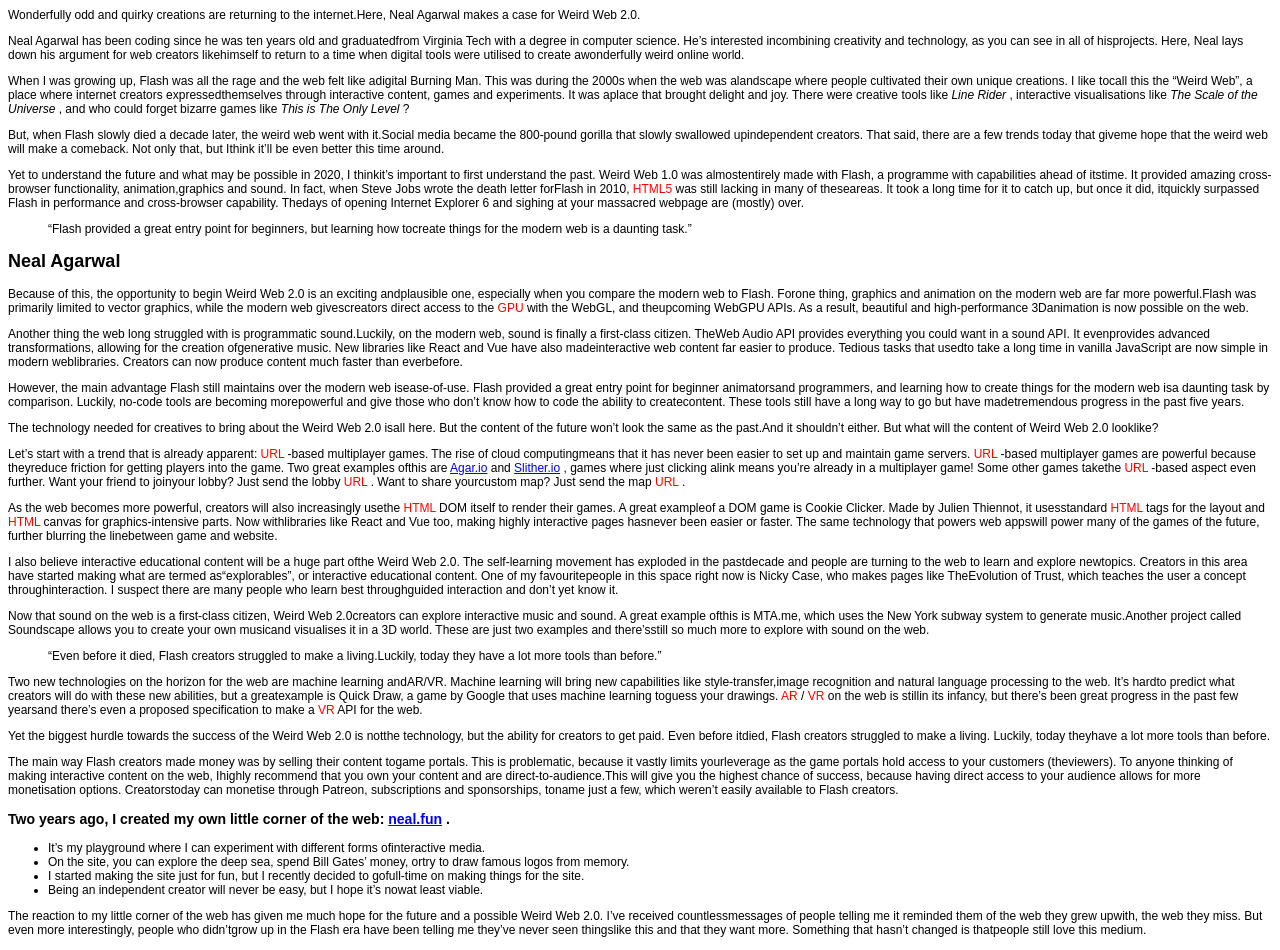
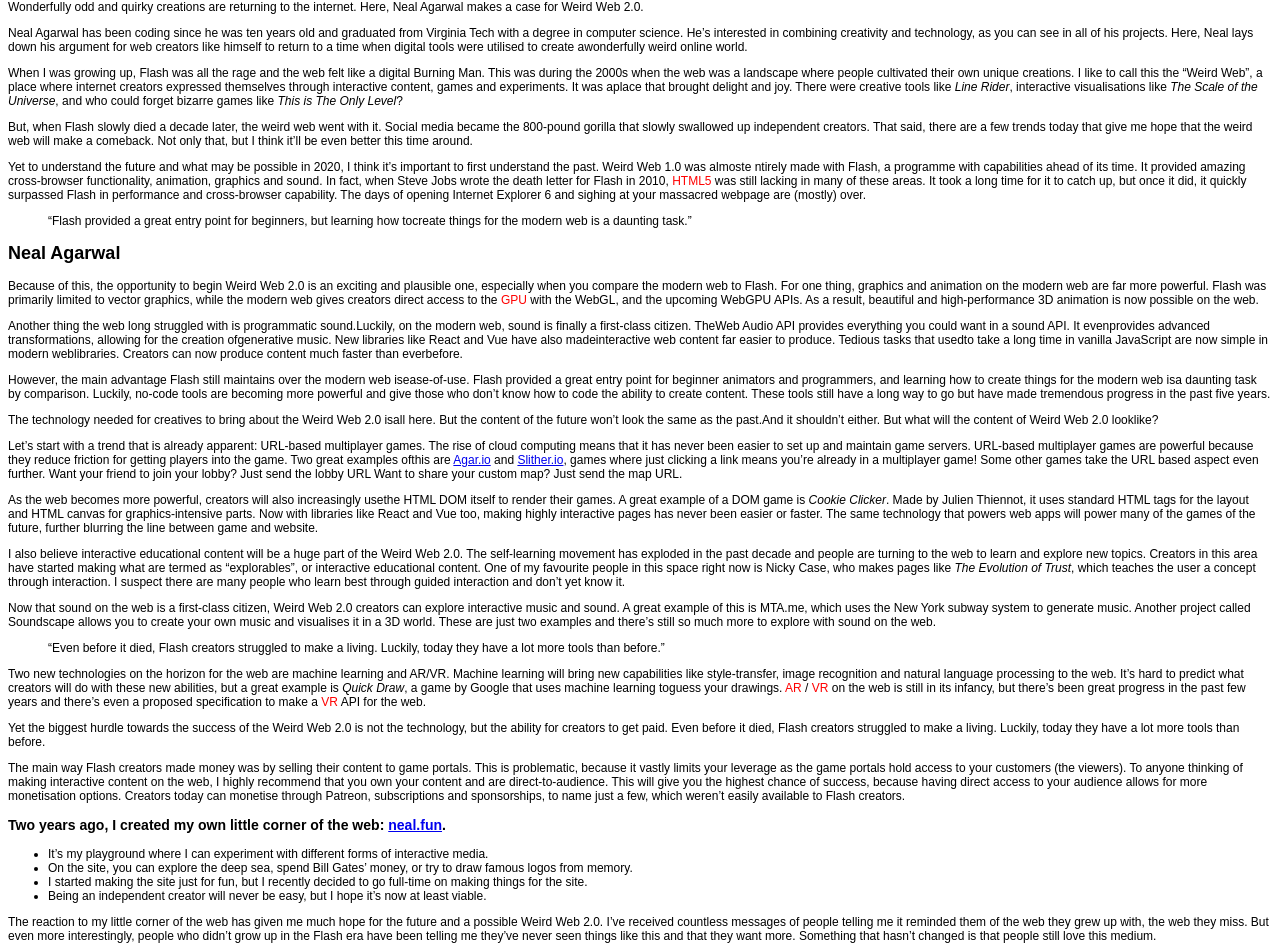
Before and after one commit to mrartmonitor/css-zen-garden, a plain HTML site: page index.html in a window 1280 px wide. Shown: the part 52-1002 px from the top of the page. Drawn offline with Linux system fonts and the light colour scheme.

Commit message:
Update index.html

```diff
--- a/index.html
+++ b/index.html
@@ -1,4 +1,3 @@
-<!DOCTYPE html>
 <html>
 	<head>
 		<meta charset="utf-8" />
@@ -6,72 +5,65 @@
 		<link rel="stylesheet" media="screen" href="style.css" />
 		<meta name="viewport" content="width=device-width, initial-scale=1.0" />
 	</head>
-	<!--And a few tips on building your CSS file:- use :first-child, :last-child and :nth-child to get at non-classed elements- use ::before and ::after to create pseudo-elements for extra styling- use multiple background images to apply as many as you need to any element- use the Kellum Method for image replacement, if still needed. http://goo.gl/GXxdI- don't rely on the extra divs at the bottom. Use ::before and ::after instead.-->
 	<body>
 		<header>
 			<h1>Can the Weird Web make a comeback in 2020?</h1>
 			<p class="preamble">
-				Wonderfully odd and quirky creations are returning to the internet.Here,
-				Neal Agarwal makes a case for Weird Web 2.0.
+				Wonderfully odd and quirky creations are returning to the internet.
+				Here, Neal Agarwal makes a case for Weird Web 2.0.
 			</p>
 		</header>
 		<main>
 			<p>
-				Neal Agarwal has been coding since he was ten years old and
-				graduatedfrom Virginia Tech with a degree in computer science. He’s
-				interested incombining creativity and technology, as you can see in all
-				of hisprojects. Here, Neal lays down his argument for web creators
-				likehimself to return to a time when digital tools were utilised to
-				create awonderfully weird online world.
+				Neal Agarwal has been coding since he was ten years old and graduated
+				from Virginia Tech with a degree in computer science. He’s interested in
+				combining creativity and technology, as you can see in all of his
+				projects. Here, Neal lays down his argument for web creators like
+				himself to return to a time when digital tools were utilised to create
+				awonderfully weird online world.
 			</p>
 			<p>
-				When I was growing up, Flash was all the rage and the web felt like
-				adigital Burning Man. This was during the 2000s when the web was
-				alandscape where people cultivated their own unique creations. I like
-				tocall this the “Weird Web”, a place where internet creators
-				expressedthemselves through interactive content, games and experiments.
-				It was aplace that brought delight and joy. There were creative tools
-				like
-				<em>Line Rider</em>
-				, interactive visualisations like
-				<em>The Scale of the Universe</em>
-				, and who could forget bizarre games like
-				<em>This is The Only Level</em>
-				?
+				When I was growing up, Flash was all the rage and the web felt like a
+				digital Burning Man. This was during the 2000s when the web was a
+				landscape where people cultivated their own unique creations. I like to
+				call this the “Weird Web”, a place where internet creators expressed
+				themselves through interactive content, games and experiments. It was
+				aplace that brought delight and joy. There were creative tools like
+				<em>Line Rider</em>, interactive visualisations like
+				<em>The Scale of the Universe</em>, and who could forget bizarre games
+				like <em>This is The Only Level</em>?
 			</p>
 			<p>
-				But, when Flash slowly died a decade later, the weird web went with
-				it.Social media became the 800-pound gorilla that slowly swallowed
-				upindependent creators. That said, there are a few trends today that
-				giveme hope that the weird web will make a comeback. Not only that, but
-				Ithink it’ll be even better this time around.
+				But, when Flash slowly died a decade later, the weird web went with it.
+				Social media became the 800-pound gorilla that slowly swallowed up
+				independent creators. That said, there are a few trends today that give
+				me hope that the weird web will make a comeback. Not only that, but I
+				think it’ll be even better this time around.
 			</p>
 			<p>
-				Yet to understand the future and what may be possible in 2020, I
-				thinkit’s important to first understand the past. Weird Web 1.0 was
-				almostentirely made with Flash, a programme with capabilities ahead of
-				itstime. It provided amazing cross-browser functionality,
-				animation,graphics and sound. In fact, when Steve Jobs wrote the death
-				letter forFlash in 2010,
-				<abbr>HTML5</abbr>
-				was still lacking in many of theseareas. It took a long time for it to
-				catch up, but once it did, itquickly surpassed Flash in performance and
-				cross-browser capability. Thedays of opening Internet Explorer 6 and
-				sighing at your massacred webpage are (mostly) over.
+				Yet to understand the future and what may be possible in 2020, I think
+				it’s important to first understand the past. Weird Web 1.0 was almoste
+				ntirely made with Flash, a programme with capabilities ahead of its
+				time. It provided amazing cross-browser functionality, animation,
+				graphics and sound. In fact, when Steve Jobs wrote the death letter for
+				Flash in 2010, <abbr>HTML5</abbr> was still lacking in many of these
+				areas. It took a long time for it to catch up, but once it did, it
+				quickly surpassed Flash in performance and cross-browser capability. The
+				days of opening Internet Explorer 6 and sighing at your massacred
+				webpage are (mostly) over.
 			</p>
 			<blockquote>
 				“Flash provided a great entry point for beginners, but learning how
 				tocreate things for the modern web is a daunting task.”
 			</blockquote>
 			<h2>Neal Agarwal</h2>
-			Because of this, the opportunity to begin Weird Web 2.0 is an exciting
-			andplausible one, especially when you compare the modern web to Flash.
-			Forone thing, graphics and animation on the modern web are far more
-			powerful.Flash was primarily limited to vector graphics, while the modern
-			web givescreators direct access to the
-			<abbr>GPU</abbr>
-			with the WebGL, and theupcoming WebGPU APIs. As a result, beautiful and
-			high-performance 3Danimation is now possible on the web.
+			Because of this, the opportunity to begin Weird Web 2.0 is an exciting and
+			plausible one, especially when you compare the modern web to Flash. For
+			one thing, graphics and animation on the modern web are far more powerful.
+			Flash was primarily limited to vector graphics, while the modern web gives
+			creators direct access to the <abbr>GPU</abbr> with the WebGL, and the
+			upcoming WebGPU APIs. As a result, beautiful and high-performance 3D
+			animation is now possible on the web.
 			<p>
 				Another thing the web long struggled with is programmatic sound.Luckily,
 				on the modern web, sound is finally a first-class citizen. TheWeb Audio
@@ -84,12 +76,12 @@
 			</p>
 			<p>
 				However, the main advantage Flash still maintains over the modern web
-				isease-of-use. Flash provided a great entry point for beginner
-				animatorsand programmers, and learning how to create things for the
-				modern web isa daunting task by comparison. Luckily, no-code tools are
-				becoming morepowerful and give those who don’t know how to code the
-				ability to createcontent. These tools still have a long way to go but
-				have madetremendous progress in the past five years.
+				isease-of-use. Flash provided a great entry point for beginner animators
+				and programmers, and learning how to create things for the modern web
+				isa daunting task by comparison. Luckily, no-code tools are becoming
+				more powerful and give those who don’t know how to code the ability to
+				create content. These tools still have a long way to go but have made
+				tremendous progress in the past five years.
 			</p>
 			<p>
 				The technology needed for creatives to bring about the Weird Web 2.0
@@ -98,141 +90,122 @@
 				looklike?
 			</p>
 			<p>
-				Let’s start with a trend that is already apparent:
-				<abbr>URL</abbr>
-				-based multiplayer games. The rise of cloud computingmeans that it has
-				never been easier to set up and maintain game servers.
-				<abbr>URL</abbr>
-				-based multiplayer games are powerful because theyreduce friction for
-				getting players into the game. Two great examples ofthis are
-				<a href="https://agar.io">Agar.io</a>
-				and
-				<a href="https://slither.io">Slither.io</a>
-				, games where just clicking alink means you’re already in a multiplayer
-				game! Some other games takethe
-				<abbr>URL</abbr>
-				-based aspect even further. Want your friend to joinyour lobby? Just
-				send the lobby
-				<abbr>URL</abbr>
-				. Want to share yourcustom map? Just send the map
-				<abbr>URL</abbr>
-				.
+				Let’s start with a trend that is already apparent: URL-based multiplayer
+				games. The rise of cloud computing means that it has never been easier
+				to set up and maintain game servers. URL-based multiplayer games are
+				powerful because they reduce friction for getting players into the game.
+				Two great examples ofthis are <a href="https://agar.io">Agar.io</a> and
+				<a href="https://slither.io">Slither.io</a>, games where just clicking a
+				link means you’re already in a multiplayer game! Some other games take
+				the URL based aspect even further. Want your friend to join your lobby?
+				Just send the lobby URL Want to share your custom map? Just send the map
+				URL.
 			</p>
 			<p>
 				As the web becomes more powerful, creators will also increasingly usethe
-				<abbr>HTML</abbr>
-				DOM itself to render their games. A great exampleof a DOM game is Cookie
-				Clicker. Made by Julien Thiennot, it usesstandard
-				<abbr>HTML</abbr>
-				tags for the layout and
-				<abbr>HTML</abbr>
-				canvas for graphics-intensive parts. Now withlibraries like React and
-				Vue too, making highly interactive pages hasnever been easier or faster.
-				The same technology that powers web appswill power many of the games of
-				the future, further blurring the linebetween game and website.
+				HTML DOM itself to render their games. A great example of a DOM game is
+				<em>Cookie Clicker</em>. Made by Julien Thiennot, it uses standard HTML
+				tags for the layout and HTML canvas for graphics-intensive parts. Now
+				with libraries like React and Vue too, making highly interactive pages
+				has never been easier or faster. The same technology that powers web
+				apps will power many of the games of the future, further blurring the
+				line between game and website.
 			</p>
 			<p>
-				I also believe interactive educational content will be a huge part ofthe
-				Weird Web 2.0. The self-learning movement has exploded in the pastdecade
-				and people are turning to the web to learn and explore newtopics.
-				Creators in this area have started making what are termed
-				as“explorables”, or interactive educational content. One of my
-				favouritepeople in this space right now is Nicky Case, who makes pages
-				like TheEvolution of Trust, which teaches the user a concept
-				throughinteraction. I suspect there are many people who learn best
-				throughguided interaction and don’t yet know it.
+				I also believe interactive educational content will be a huge part of
+				the Weird Web 2.0. The self-learning movement has exploded in the past
+				decade and people are turning to the web to learn and explore new
+				topics. Creators in this area have started making what are termed as
+				“explorables”, or interactive educational content. One of my favourite
+				people in this space right now is Nicky Case, who makes pages like
+				<em>The Evolution of Trust</em>, which teaches the user a concept
+				through interaction. I suspect there are many people who learn best
+				through guided interaction and don’t yet know it.
 			</p>
 			<p>
-				Now that sound on the web is a first-class citizen, Weird Web
-				2.0creators can explore interactive music and sound. A great example
-				ofthis is MTA.me, which uses the New York subway system to generate
-				music.Another project called Soundscape allows you to create your own
-				musicand visualises it in a 3D world. These are just two examples and
-				there’sstill so much more to explore with sound on the web.
+				Now that sound on the web is a first-class citizen, Weird Web 2.0
+				creators can explore interactive music and sound. A great example of
+				this is MTA.me, which uses the New York subway system to generate music.
+				Another project called Soundscape allows you to create your own music
+				and visualises it in a 3D world. These are just two examples and there’s
+				still so much more to explore with sound on the web.
 			</p>
 			<blockquote>
-				“Even before it died, Flash creators struggled to make a living.Luckily,
-				today they have a lot more tools than before.”
+				“Even before it died, Flash creators struggled to make a living.
+				Luckily, today they have a lot more tools than before.”
 			</blockquote>
 			<p>
-				Two new technologies on the horizon for the web are machine learning
-				andAR/VR. Machine learning will bring new capabilities like
-				style-transfer,image recognition and natural language processing to the
-				web. It’s hardto predict what creators will do with these new abilities,
-				but a greatexample is Quick Draw, a game by Google that uses machine
-				learning toguess your drawings.
-				<abbr>AR</abbr>
-				/
-				<abbr>VR</abbr>
-				on the web is stillin its infancy, but there’s been great progress in
-				the past few yearsand there’s even a proposed specification to make a
-				<abbr>VR</abbr>
-				API for the web.
+				Two new technologies on the horizon for the web are machine learning and
+				AR/VR. Machine learning will bring new capabilities like style-transfer,
+				image recognition and natural language processing to the web. It’s hard
+				to predict what creators will do with these new abilities, but a great
+				example is <em>Quick Draw</em>, a game by Google that uses machine
+				learning toguess your drawings. <abbr>AR</abbr> / <abbr>VR</abbr> on the
+				web is still in its infancy, but there’s been great progress in the past
+				few years and there’s even a proposed specification to make a
+				<abbr>VR</abbr> API for the web.
 			</p>
 			<p>
-				Yet the biggest hurdle towards the success of the Weird Web 2.0 is
-				notthe technology, but the ability for creators to get paid. Even before
-				itdied, Flash creators struggled to make a living. Luckily, today
-				theyhave a lot more tools than before.
+				Yet the biggest hurdle towards the success of the Weird Web 2.0 is not
+				the technology, but the ability for creators to get paid. Even before it
+				died, Flash creators struggled to make a living. Luckily, today they
+				have a lot more tools than before.
 			</p>
 			<p>
-				The main way Flash creators made money was by selling their content
-				togame portals. This is problematic, because it vastly limits
-				yourleverage as the game portals hold access to your customers
-				(theviewers). To anyone thinking of making interactive content on the
-				web, Ihighly recommend that you own your content and are
-				direct-to-audience.This will give you the highest chance of success,
-				because having direct access to your audience allows for more
-				monetisation options. Creatorstoday can monetise through Patreon,
-				subscriptions and sponsorships, toname just a few, which weren’t easily
-				available to Flash creators.
+				The main way Flash creators made money was by selling their content to
+				game portals. This is problematic, because it vastly limits your
+				leverage as the game portals hold access to your customers (the
+				viewers). To anyone thinking of making interactive content on the web, I
+				highly recommend that you own your content and are direct-to-audience.
+				This will give you the highest chance of success, because having direct
+				access to your audience allows for more monetisation options. Creators
+				today can monetise through Patreon, subscriptions and sponsorships, to
+				name just a few, which weren’t easily available to Flash creators.
 			</p>
 			<h3>
 				Two years ago, I created my own little corner of the web:
-				<a href="http://neal.fun">neal.fun</a>
-				.
+				<a href="http://neal.fun">neal.fun</a>.
 			</h3>
 			<ul>
 				<li>
-					It’s my playground where I can experiment with different forms
-					ofinteractive media.
+					It’s my playground where I can experiment with different forms of
+					interactive media.
 				</li>
 				<li>
-					On the site, you can explore the deep sea, spend Bill Gates’ money,
-					ortry to draw famous logos from memory.
+					On the site, you can explore the deep sea, spend Bill Gates’ money, or
+					try to draw famous logos from memory.
 				</li>
 				<li>
-					I started making the site just for fun, but I recently decided to
-					gofull-time on making things for the site.
+					I started making the site just for fun, but I recently decided to go
+					full-time on making things for the site.
 				</li>
 				<li>
-					Being an independent creator will never be easy, but I hope it’s nowat
-					least viable.
+					Being an independent creator will never be easy, but I hope it’s now
+					at least viable.
 				</li>
 			</ul>
 			<p>
 				The reaction to my little corner of the web has given me much hope for
-				the future and a possible Weird Web 2.0. I’ve received countlessmessages
-				of people telling me it reminded them of the web they grew upwith, the
-				web they miss. But even more interestingly, people who didn’tgrow up in
-				the Flash era have been telling me they’ve never seen thingslike this
-				and that they want more. Something that hasn’t changed is thatpeople
-				still love this medium.
+				the future and a possible Weird Web 2.0. I’ve received countless
+				messages of people telling me it reminded them of the web they grew up
+				with, the web they miss. But even more interestingly, people who didn’t
+				grow up in the Flash era have been telling me they’ve never seen things
+				like this and that they want more. Something that hasn’t changed is that
+				people still love this medium.
 			</p>
 			<p>
-				I’m excited about the next decade of the web. And while nothing is
-				evercertain, the weird web appears to be poised for a comeback and I
-				hopeyou’ll join me in helping create it. Maybe this time it will
-				stickaround.
+				I’m excited about the next decade of the web. And while nothing is ever
+				certain, the weird web appears to be poised for a come back and I hope
+				you’ll join me in helping create it. Maybe this time it will stick
+				around.
 			</p>
 		</main>
 		<footer>
 			<p>
-				Av studenter på
+				By students at
 				<a href="https://www.beckmans.se/">Beckmans designhögskola</a>
-				som delav kursen Interaktiv Design 1. Se denna sidas
-				<a href="style.css">CSS</a>
-				.
+				as part of the Interaction Design 1 course. View the
+				<a href="style.css">CSS</a>.
 			</p>
 		</footer>
 		<aside>
```
